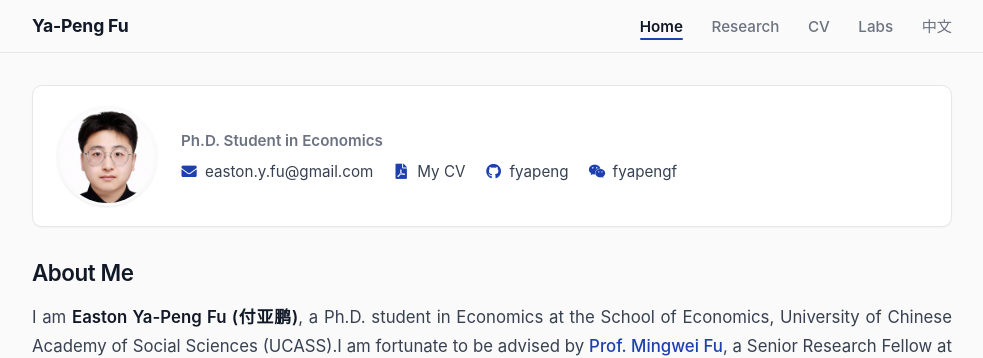
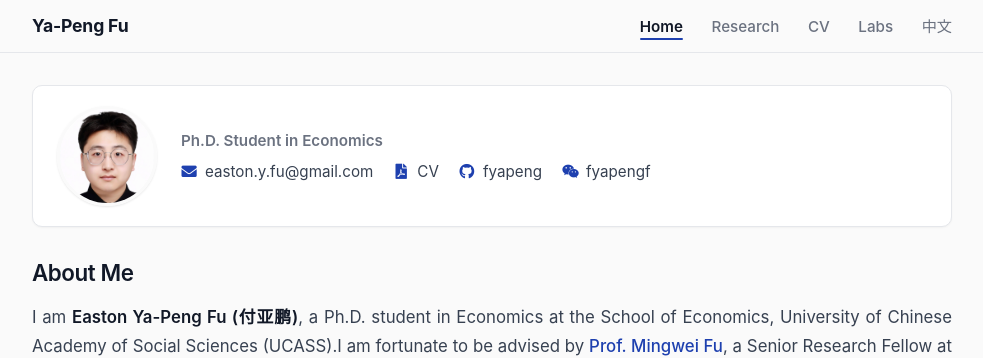
Before and after one commit to fyapeng/fyapeng.github.io, a Jekyll site: the page built from en/index.html, in a window 1280 px wide and 900 px high. Shown: the top 358 px of the window, without its empty margins (148-1131 px from the left). Built offline with Jekyll 4.4.1, drawn with Linux system fonts in a browser that asks for light colours.

Commit message:
Update en.yml

```diff
--- a/_data/en.yml
+++ b/_data/en.yml
@@ -14,7 +14,7 @@ nav:
 profile:
   name: "Ya-Peng Fu"
   title: "Ph.D. Student in Economics"
-  cv_button: "My CV"
+  cv_button: "CV"
   cv_link: "/assets/cv/cv_en.pdf"
   location: "Beijing, China"
   wechat_id: "fyapengf"
```
